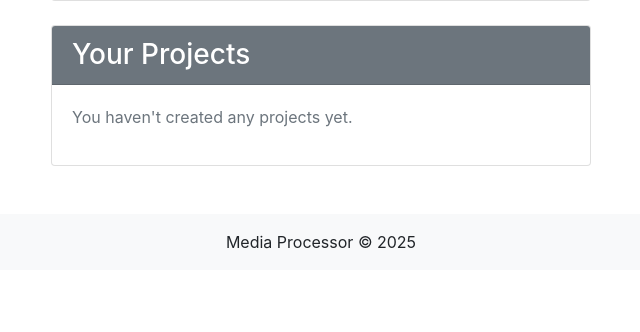
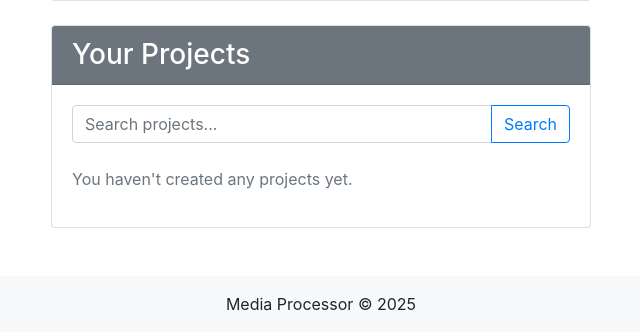
Before and after one commit to petrocellicsizi/django_videocutter, a Django app: page /accounts/profile/ in a window 1280 px wide. Shown: the part 896-1228 px from the top of the page, without its empty margins (319-959 px from the left). Before the commit the page ends 1145 px from the top, so only its background shows below. Run offline with Django 5.2, Linux system fonts and the light colour scheme; a user stored in the database is signed in; data comes from the database, SQL or seed files in the repository; both versions use the stored data as it was after the commit; some libraries are stand-ins or nearby versions.

Commit message:
added search feature

```diff
--- a/accounts/templates/accounts/profile.html
+++ b/accounts/templates/accounts/profile.html
@@ -37,6 +37,30 @@
                 <h3 class="mb-0">Your Projects</h3>
             </div>
             <div class="card-body">
+                <!-- Search Form -->
+                <form method="GET" class="mb-4">
+                    <div class="input-group">
+                        <input type="text" name="search" class="form-control" placeholder="Search projects..." value="{{ search_query }}">
+                        <div class="input-group-append">
+                            <button class="btn btn-outline-primary" type="submit">Search</button>
+                            {% if search_query %}
+                                <a href="{% url 'profile' %}" class="btn btn-outline-secondary">Clear</a>
+                            {% endif %}
+                        </div>
+                    </div>
+                </form>
+
+                {% if search_query %}
+                    <div class="alert alert-info mb-3">
+                        Showing results for: <strong>{{ search_query }}</strong>
+                        {% if projects %}
+                            ({{ projects|length }} result{{ projects|length|pluralize }})
+                        {% else %}
+                            (No results)
+                        {% endif %}
+                    </div>
+                {% endif %}
+
                 {% if projects %}
                     <div class="table-responsive">
                         <table class="table table-striped">
@@ -80,7 +104,13 @@
                         </table>
                     </div>
                 {% else %}
-                    <p class="text-muted">You haven't created any projects yet.</p>
+                    <p class="text-muted">
+                        {% if search_query %}
+                            No projects found matching your search.
+                        {% else %}
+                            You haven't created any projects yet.
+                        {% endif %}
+                    </p>
                 {% endif %}
             </div>
         </div>
--- a/accounts/views.py
+++ b/accounts/views.py
@@ -1,11 +1,14 @@
-from django.shortcuts import render
 from .forms import UserRegisterForm, UserUpdateForm, ProfileUpdateForm
 from django.contrib.auth import logout
-from django.shortcuts import redirect
+from .models import Profile
+from media_app.models import MediaProject
+from django.db.models import Q
+import logging
 from django.contrib import messages
 from django.contrib.auth.decorators import login_required
-from .models import Profile
-from media_app.models import MediaProject
+from django.shortcuts import render, redirect
+
+logger = logging.getLogger(__name__)
 
 
 def register(request):
@@ -20,21 +23,26 @@ def register(request):
         form = UserRegisterForm()
     return render(request, 'accounts/register.html', {'form': form})
 
-# accounts/views.py (or wherever your profile view is)
-import logging
-from django.contrib import messages
-from django.contrib.auth.decorators import login_required
-from django.shortcuts import render, redirect
-from .forms import UserUpdateForm, ProfileUpdateForm  # Adjust import as needed
-from media_app.models import MediaProject  # Adjust import based on your app structure
-
-logger = logging.getLogger(__name__)
-
 
 @login_required
 def profile(request):
     profile, created = Profile.objects.get_or_create(user=request.user)
-    projects = MediaProject.objects.filter(user=request.user).order_by('-created_at')
+
+    # Get search query from request, if any
+    search_query = request.GET.get('search', '')
+
+    # Filter projects by user and optionally by search query
+    projects = MediaProject.objects.filter(user=request.user)
+
+    if search_query:
+        # Search in title field and description/content (adjust field names as needed)
+        projects = projects.filter(
+            Q(title__icontains=search_query) |
+            Q(description__icontains=search_query)  # Assuming MediaProject has a description field
+        )
+
+    # Sort projects by creation date
+    projects = projects.order_by('-created_at')
 
     if request.method == 'POST':
         if 'delete_project' in request.POST:
@@ -65,7 +73,8 @@ def profile(request):
     context = {
         'u_form': u_form,
         'p_form': p_form,
-        'projects': projects
+        'projects': projects,
+        'search_query': search_query
     }
     return render(request, 'accounts/profile.html', context)
 
```
Also changed, not shown: db.sqlite3.
